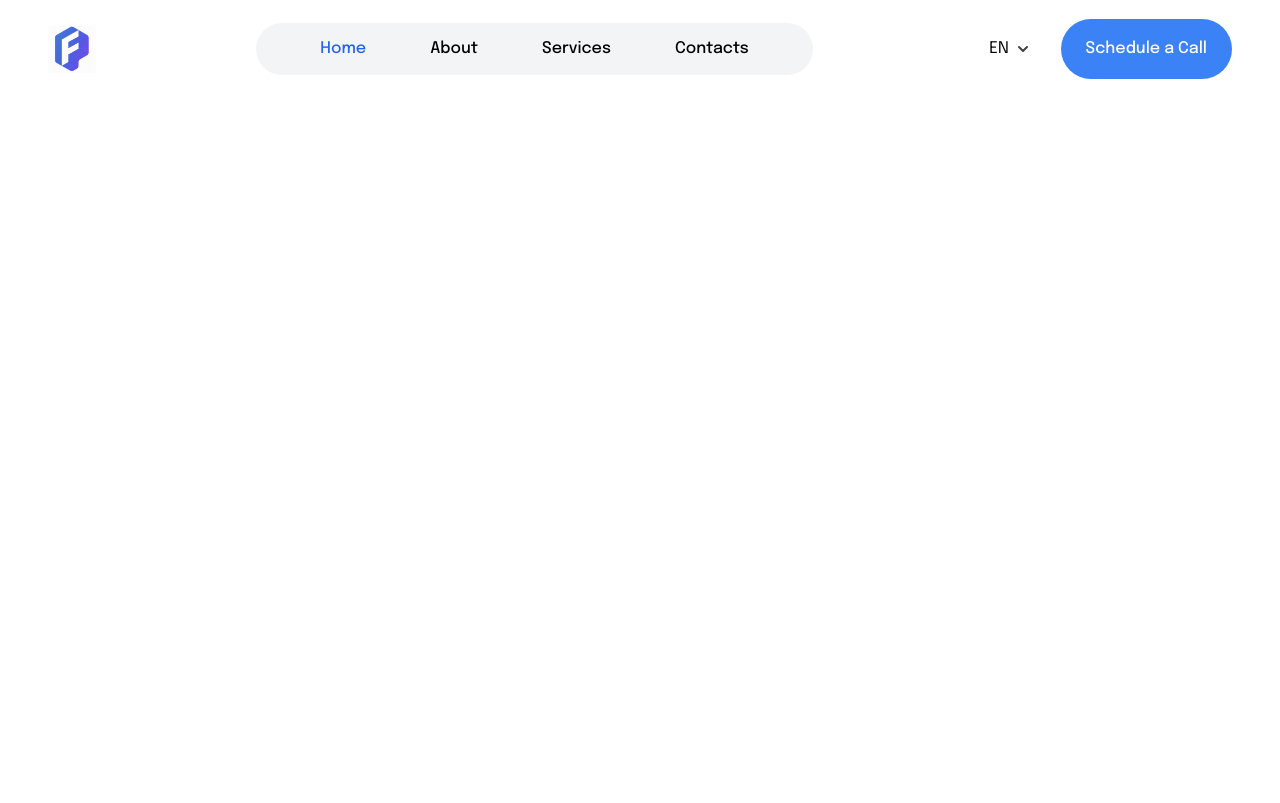
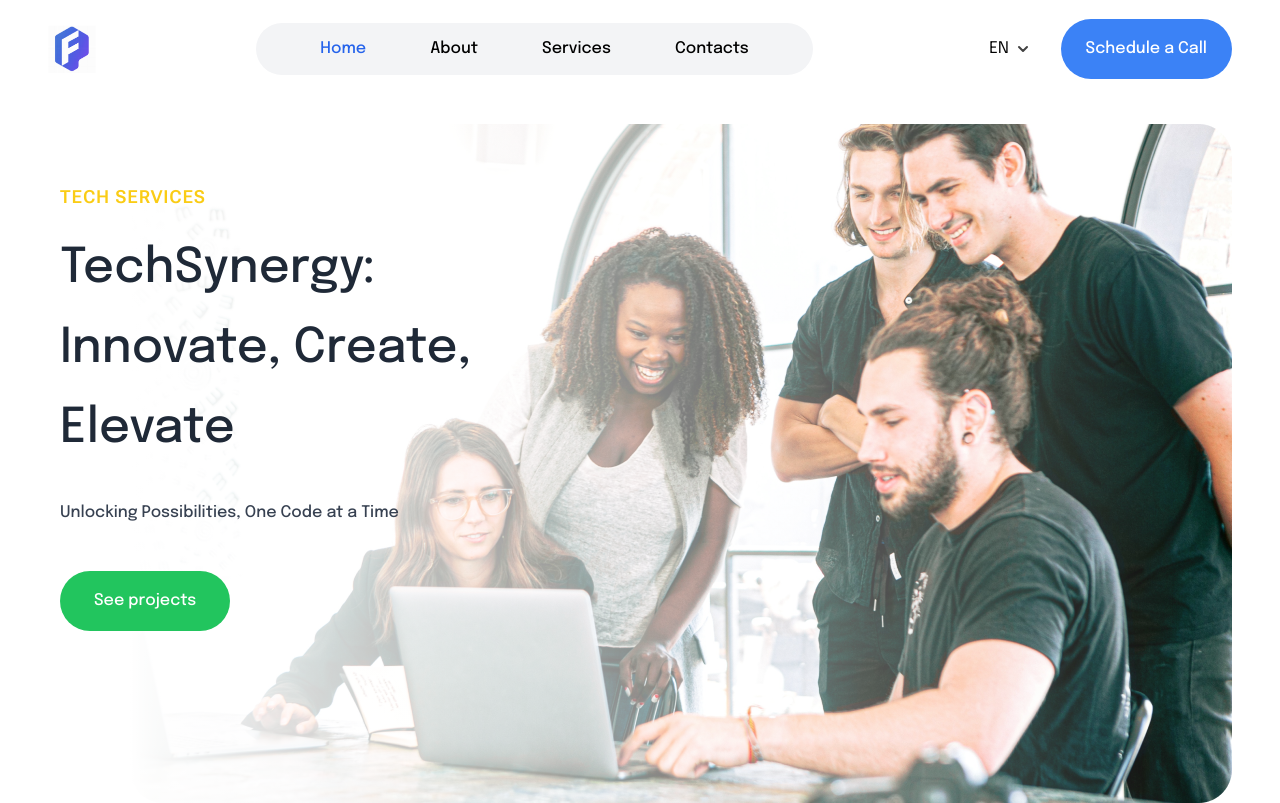
Before and after one commit to akshat-9825/landing_page, a Next.js app: page / in a window 1280 px wide. Built offline with nearby package versions, Linux system fonts and the light colour scheme.

Commit message:
title page

```diff
--- a/app/components/Header/index.tsx
+++ b/app/components/Header/index.tsx
@@ -3,6 +3,7 @@
 import { useState } from "react";
 import Image from "next/image";
 import IconChevronDown from "@/app/icons/IconChevronDown";
+import { epilogueFont } from "@/app/fonts";
 
 const options = ["Home", "About", "Services", "Contacts"];
 const Header = () => {
@@ -34,7 +35,7 @@ const Header = () => {
           </div>
         </div>
         <div className="flex flex-row h-full items-center gap-[14px]">
-          <div className="h-full w-fit flex flex-row justify-between px-4 gap-[6px] items-center cursor-pointer">
+          <div className="h-full w-fit flex flex-row justify-between px-4 gap-1.5 items-center cursor-pointer">
             <p>EN</p>
             <IconChevronDown />
           </div>
--- /dev/null
+++ b/app/fonts/index.tsx
@@ -0,0 +1,4 @@
+import { Epilogue, Roboto_Flex } from "next/font/google";
+
+export const epilogueFont = Epilogue({ subsets: ["latin"] });
+export const robotoFlexFont = Roboto_Flex({ subsets: ["latin"] });
--- a/app/layout.tsx
+++ b/app/layout.tsx
@@ -1,8 +1,6 @@
 import type { Metadata } from "next";
-import { Epilogue } from "next/font/google";
+import { epilogueFont } from "./fonts";
 import "./globals.css";
-
-const epilogue = Epilogue({ subsets: ["latin"] });
 
 export const metadata: Metadata = {
   title: "Tech Synergy",
@@ -17,7 +15,7 @@ export default function RootLayout({
 }>) {
   return (
     <html lang="en">
-      <body className={epilogue.className}>{children}</body>
+      <body className={epilogueFont.className}>{children}</body>
     </html>
   );
 }
--- a/app/page.tsx
+++ b/app/page.tsx
@@ -1,4 +1,5 @@
 import Header from "./components/Header";
+import TitlePage from "./pages/TitlePage";
 
 export default function Home() {
   return (
@@ -6,6 +7,9 @@ export default function Home() {
       <div className="w-full mb-[26px]">
         <Header />
       </div>
+      <div className="w-full">
+        <TitlePage />
+      </div>
     </div>
   );
 }
--- /dev/null
+++ b/app/pages/TitlePage/index.tsx
@@ -0,0 +1,37 @@
+import { robotoFlexFont } from "@/app/fonts";
+import Image from "next/image";
+
+const TitlePage = () => {
+  return (
+    <div className="w-full flex flex-col h-[679px] justify-center pl-[60px] pr-12">
+      <div className="max-w-[490px] -translate-y-14">
+        <div
+          className={`font-semibold text-lg leading-6 tracking-wider text-left text-yellow-400 ${robotoFlexFont.className} mb-5`}>
+          TECH SERVICES
+        </div>
+        <div className="text-5xl font-medium leading-[80px] text-gray-800">
+          TechSynergy: Innovate, Create, Elevate
+        </div>
+        <div className="mt-[34px] text-base font-medium leading-5 tracking-normal text-gray-700">
+          Unlocking Possibilities, One Code at a Time
+        </div>
+        <button className="mt-12 rounded-full py-[18px] px-[34px] text-base font-medium leading-16 text-white bg-green-500 hover:bg-green-600 transition-all">
+          See projects
+        </button>
+      </div>
+      <div className="absolute -z-10 right-12">
+        <div className="relative w-fit">
+          <Image
+            src="/Image/titleBackground.png"
+            alt="titleBackground"
+            width={1102}
+            height={679}
+          />
+          <div className="absolute inset-0 bg-gradient-to-l from-transparent to-white" />
+        </div>
+      </div>
+    </div>
+  );
+};
+
+export default TitlePage;
```
Also changed, not shown: public/Image/titleBackground.png (renamed from public/Image/pexels-canva-studio-3153201 1.png).
